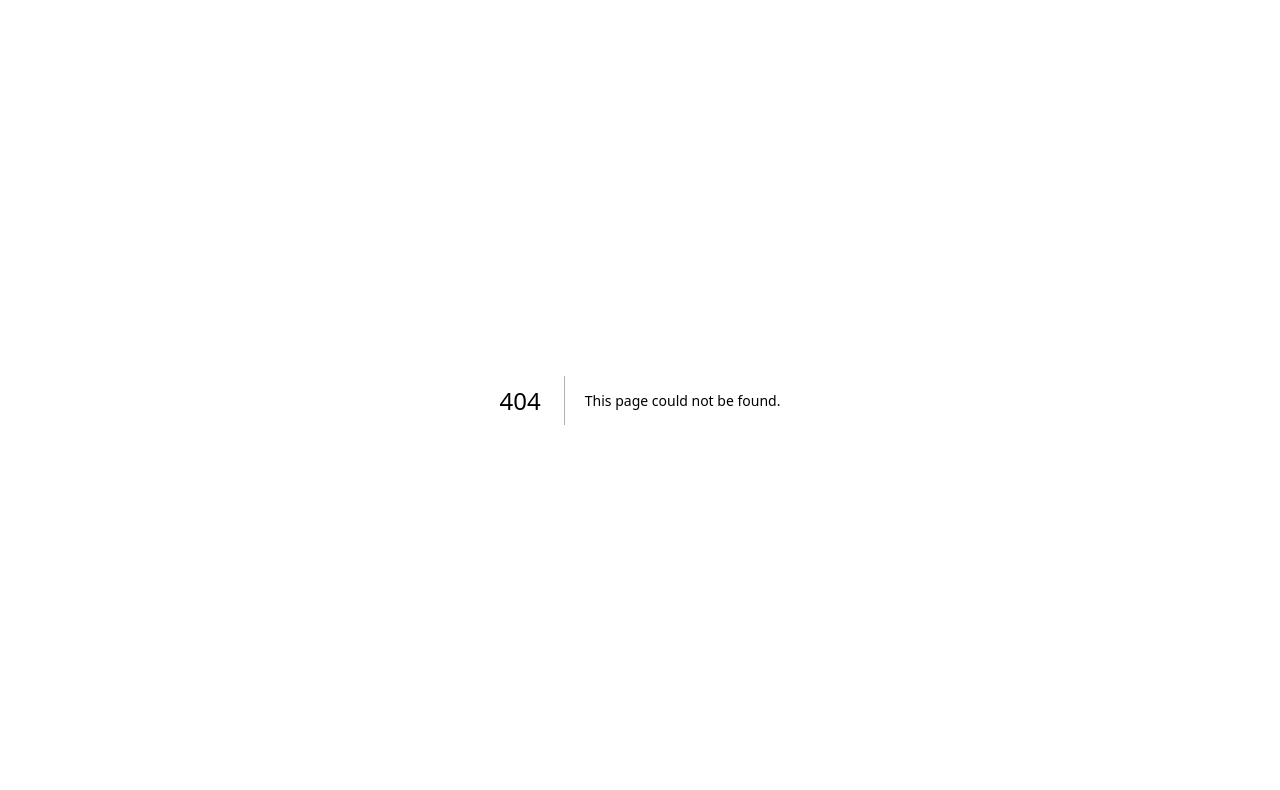
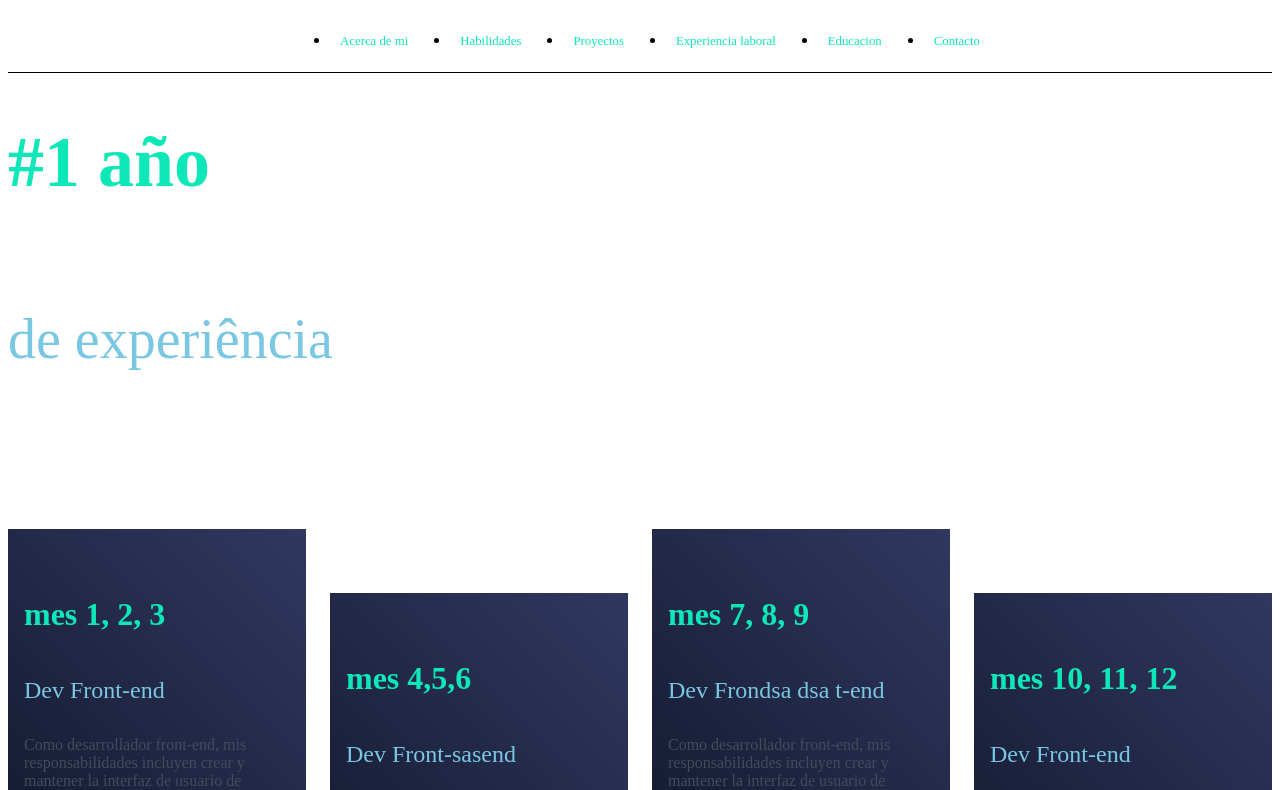
Before and after one commit to coyo97/portafolio_mario_coyo, a Next.js app: page /experiencia_laboral in a window 1280 px wide. Before the commit this address had no page. Shown: the top 790 px of the page. Built offline with nearby package versions, Linux system fonts and the light colour scheme.

Commit message:
implementacion de la experiencia laboral

```diff
--- a/src/pages/experiencia/index.tsx
+++ /dev/null
@@ -1,5 +0,0 @@
-export default function experienci(){
-    return(
-        <h1>hola</h1>
-    )
-}
--- /dev/null
+++ b/src/pages/experiencia_laboral/ExperienciaItem.tsx
@@ -0,0 +1,24 @@
+import { ItemContainer } from './styles';
+import styles from '../../styles/Experiencias.module.css'
+
+interface ExperienciaProps {
+  year: string;
+  title: string;
+  description: string;
+}
+
+export default function experiencia({
+  year,
+  title,
+  description
+}: ExperienciaProps) {
+  return (
+    <ItemContainer className={`${styles.ItemContainer}`} data-aos="fade-up">
+      <div>
+        <h1>{year}</h1>
+        <h2>{title}</h2>
+        <p>{description}</p>
+      </div>
+    </ItemContainer>
+  );
+}
--- /dev/null
+++ b/src/pages/experiencia_laboral/index.tsx
@@ -0,0 +1,44 @@
+import { Header } from "@/components/Header"
+import {Container} from './styles'
+import { SectionTitle } from "@/components/SectionTitle"
+import ExperienciaItem from "@/components/Experiencias/ExperienciaItem"
+import styles from '../../styles/Experiencias.module.css'
+
+export default function Experienci(){
+    return(
+        <Container className={`${styles.container}`}>
+            <Header/>
+            <SectionTitle title="1 año" description="de experiência" />
+            <section>
+                <ExperienciaItem
+                    year="mes 1, 2, 3"
+                    title="Dev Front-end"
+                    description="Como desarrollador front-end, mis responsabilidades incluyen crear y mantener la interfaz de usuario
+                     de aplicaciones web. Esto implica trabajar en el diseño, desarrollo y optimización de la interfaz de usuario
+                     utilizando tecnologías como HTML, CSS y JavaScript."
+                />
+                <ExperienciaItem
+                    year="mes 4,5,6"
+                    title="Dev Front-sasend"
+                    description="Como desarrollador front-end, mis responsabilidades incluyen crear y mantener la interfaz de usuario
+                    de aplicaciones web. Esto implica trabajar en el diseño, desarrollo y optimización de la interfaz de usuario
+                    utilizando tecnologías como HTML, CSS y JavaScript."
+                />
+                <ExperienciaItem
+                    year="mes 7, 8, 9"
+                    title="Dev Frondsa dsa t-end"
+                    description="Como desarrollador front-end, mis responsabilidades incluyen crear y mantener la interfaz de usuario
+                    de aplicaciones web. Esto implica trabajar en el diseño, desarrollo y optimización de la interfaz de usuario
+                    utilizando tecnologías como HTML, CSS y JavaScript."
+                />
+                <ExperienciaItem
+                    year="mes 10, 11, 12"
+                    title="Dev Front-end"
+                    description="Como desarrollador front-end, mis responsabilidades incluyen crear y mantener la interfaz de usuario
+                    de aplicaciones web. Esto implica trabajar en el diseño, desarrollo y optimización de la interfaz de usuario
+                    utilizando tecnologías como HTML, CSS y JavaScript."
+                />
+            </section>
+        </Container>
+    )
+}
--- /dev/null
+++ b/src/pages/experiencia_laboral/styles.ts
@@ -0,0 +1,96 @@
+import styled from 'styled-components';
+
+export const Container = styled.div`
+width: 100%;
+> section {
+  width: 100%;
+  margin-top: 7rem;
+  display: flex;
+  gap: 1.5rem;
+  padding-bottom: 8rem;
+  border-bottom: 3px solid #0EE7B7;
+  @media (max-width: 1000px) {
+    gap: 1rem;
+  }
+  @media (max-width: 700px) {
+    flex-direction: column;
+    margin-top: 5rem;
+    gap: 2rem;
+  }
+}
+`;
+export const ItemContainer = styled.div`
+> div {
+    background: linear-gradient(225deg, #313860 0%, #11172B 100%);
+    padding: 1rem;
+    padding-top: 2.5rem;
+    height: 20rem;
+    display: flex;
+    flex-direction: column;
+    align-items: flex-start;
+    justify-content: flex-start;
+    max-width: 19rem;
+    transition: 0.5s;
+    h1 {
+      color: #0EE7B7;
+      font-size: 2rem;
+      margin-bottom: 1.5rem;
+    }
+    h2 {
+      color: #7AC7E3;
+      font-size: 1.5rem;
+      font-weight: 300;
+      margin-bottom: 1rem;
+    }
+    p {
+      color: #444B5B;
+      font-size: 1rem;
+      font-weight: 300;
+    }
+  }
+  &:hover > div {
+    filter: brightness(1.3);
+    transform: translateY(-20px);
+  }
+  &:nth-child(even) > div {
+    margin-top: 4rem;
+  }
+  @media (max-width: 1000px) {
+    > div {
+      height: 15rem;
+      padding-top: 1.5rem;
+      h1 {
+        font-size: 1.2rem;
+        margin-bottom: 1rem;
+      }
+      h2 {
+        font-size: 1rem;
+      }
+      p {
+        font-size: 0.9rem;
+      }
+    }
+  }
+  @media (max-width: 700px) {
+    &:nth-child(even) > div {
+      margin-top: 0;
+    }
+    &:hover > div {
+      transform: translateY(0);
+    }
+    > div {
+      height: auto;
+      padding: 2rem;
+      max-width: 100%;
+      h1 {
+        font-size: 2rem;
+      }
+      h2 {
+        font-size: 1.5rem;
+      }
+      p {
+        font-size: 1rem;
+      }
+    }
+  }
+`;
```
